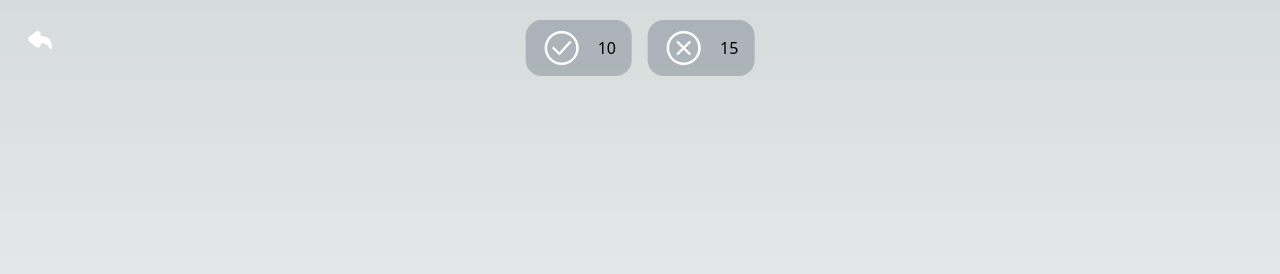
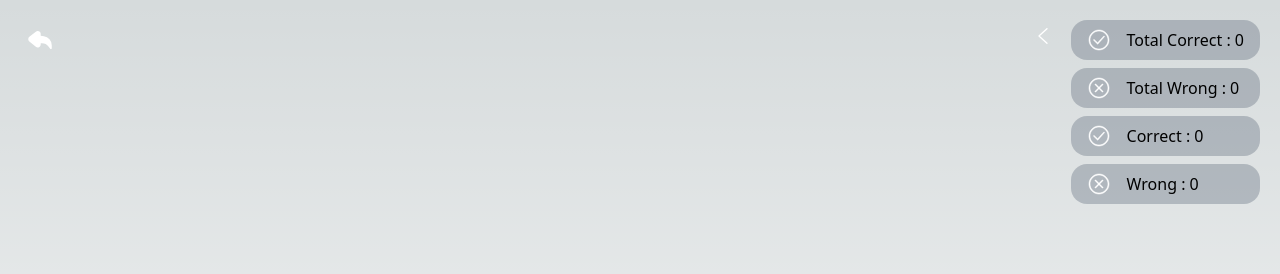
Before and after one commit to AnusitSrisawat/myVocabulary, a Next.js app in the folder Frontend/myvocabulary/: page /Game in a window 1280 px wide. Shown: the top 274 px of the page. Built offline with nearby package versions, Linux system fonts and the light colour scheme; no server answers.

Commit message:
chevronLeftWhite

```diff
--- a/Frontend/myvocabulary/src/app/page.tsx
+++ b/Frontend/myvocabulary/src/app/page.tsx
@@ -8,10 +8,10 @@ export default function Home() {
       <div className="flex justify-center items-center text-3xl font-bold">
         My Vocabulary
       </div>
-      <div className='relative bg-slate-700 shadow-xl bg-opacity-30 rounded-3xl flex flex-col justify-center items-center p-10 gap-5'>
+      <div className='relative bg-slate-700 shadow-xl bg-opacity-30 rounded-3xl flex flex-col justify-center items-center p-10 gap-5 lg:min-w-[30vw]'>
 
         <Link href="/Game">
-          <div className='bg-slate-500 bg-opacity-30 p-5 rounded-2xl flex flex-row justify-center items-center gap-2 min-w-40 border-2 border-slate-600 hover:border-slate-500 hover:bg-slate-500 hover:shadow-lg hover:scale-105 active:scale-90 duration-200 cursor-pointer'>
+          <div className='bg-slate-500 bg-opacity-30 p-5 rounded-2xl flex flex-row justify-center items-center gap-2 min-w-48 border-2 border-slate-600 hover:border-slate-500 hover:bg-slate-500 hover:shadow-lg hover:scale-105 active:scale-90 duration-200 cursor-pointer'>
             <div className='rounded-full w-10 h-10'>
               {/* <img src="/game.svg" alt="game" className='w-full h-full hover:scale-105 active:scale-90 cursor-pointer duration-200 /> */}
               <img src="/gameWhite.svg" alt="game" className='w-full h-full hover:scale-105 active:scale-90 cursor-pointer duration-200' />
@@ -21,7 +21,7 @@ export default function Home() {
         </Link>
 
         <Link href="/Words">
-          <div className='bg-slate-500 bg-opacity-30 p-5 rounded-2xl flex flex-row justify-center items-center gap-2 min-w-40 border-2 border-slate-600 hover:border-slate-500 hover:bg-slate-500 hover:shadow-lg hover:scale-105 active:scale-90 duration-200 cursor-pointer'>
+          <div className='bg-slate-500 bg-opacity-30 p-5 rounded-2xl flex flex-row justify-center items-center gap-2 min-w-48 border-2 border-slate-600 hover:border-slate-500 hover:bg-slate-500 hover:shadow-lg hover:scale-105 active:scale-90 duration-200 cursor-pointer'>
             <div className='rounded-full w-10 h-10'>
               {/* <img src="/words.svg" alt="words" className='w-full h-full hover:scale-105 active:scale-90 cursor-pointer duration-200 /> */}
               <img src="/wordsWhite.svg" alt="words" className='w-full h-full hover:scale-105 active:scale-90 cursor-pointer duration-200' />
@@ -31,7 +31,7 @@ export default function Home() {
         </Link>
 
         <Link href="/Setting">
-          <div className='bg-slate-500 bg-opacity-30 p-5 rounded-2xl flex flex-row justify-center items-center gap-2 min-w-40 border-2 border-slate-600 hover:border-slate-500 hover:bg-slate-500 hover:shadow-lg hover:scale-105 active:scale-90 duration-200 cursor-pointer'>
+          <div className='bg-slate-500 bg-opacity-30 p-5 rounded-2xl flex flex-row justify-center items-center gap-2 min-w-48 border-2 border-slate-600 hover:border-slate-500 hover:bg-slate-500 hover:shadow-lg hover:scale-105 active:scale-90 duration-200 cursor-pointer'>
             <div className='rounded-full w-10 h-10'>
               {/* <img src="/setting.svg" alt="setting" className='w-full h-full hover:scale-105 active:scale-90 cursor-pointer duration-200 /> */}
               <img src="/settingWhite.svg" alt="setting" className='w-full h-full hover:scale-105 active:scale-90 cursor-pointer duration-200' />
--- a/Frontend/myvocabulary/src/pages/Game.tsx
+++ b/Frontend/myvocabulary/src/pages/Game.tsx
@@ -11,12 +11,21 @@ interface Word {
 }
 
 export default function Game() {
+  const [totalCorrectPoint, setTotalCorrectPoint] = useState(0);
+  const [totalWrongPoint, setTotalWrongPoint] = useState(0);
+  const [correctPoint, setCorrectPoint] = useState(0);
+  const [wrongPoint, setWrongPoint] = useState(0);
   const [countMax, setCountMax] = useState(0);
   const [count, setCount] = useState(0);
   const [ans, setAns] = useState(false);
   const [clickAns, setClickAns] = useState('');
   const [choices, setChoices] = useState<Array<Array<Word>>>([]);
   const [data, setData] = useState<Array<Word>>([]);
+
+  const [lang, setLang] = useState('tha');
+  const [toLang, setToLang] = useState('eng');
+
+  const [toggle, setToggle] = useState(true);
 
   useEffect(() => {
     fetchData();
@@ -59,9 +68,15 @@ export default function Game() {
     setChoices(result);
   };
 
-  const ansNext = () => {
+  const ansNext = (id: string) => {
     setAns(true);
-    console.log(ans);
+    if (id == currentWord.id) {
+      setCorrectPoint((prevCount) => (prevCount + 1));
+      setTotalCorrectPoint((prevCount) => (prevCount + 1));
+    } else {
+      setWrongPoint((prevCount) => (prevCount + 1));
+      setTotalWrongPoint((prevCount) => (prevCount + 1));
+    }
 
     setTimeout(() => {
       setAns(false);
@@ -81,6 +96,10 @@ export default function Game() {
   const handlePrev = () => {
     setAns(true);
     setCount((prevCount) => (prevCount - 1) % data.length); // Loop count within data length
+  };
+
+  const togglepoint = () => {
+    setToggle(!toggle);
   };
 
   const currentWord = data[count];
@@ -117,7 +136,11 @@ export default function Game() {
               <div className='rounded-full w-10 h-10'>
                 <img src="/gameWhite.svg" alt="game" className='w-full h-full hover:scale-125 active:scale-90 duration-200 cursor-pointer' />
               </div>
-              <div className='break-words whitespace-normal text-xl md:text-3xl'>{currentWord?.in_thai}</div>
+              <div className='break-words whitespace-normal text-xl md:text-3xl'>
+                {lang === 'tha' && <span> {currentWord?.in_thai}</span>}
+                {lang === 'eng' && <span> {currentWord?.in_english}</span>}
+                {lang === 'jpn' && <span> {currentWord?.in_japanese}</span>}
+              </div>
             </div>
 
             <div className='w-full grid grid-cols-1 md:grid-cols-2 gap-4 md:gap-6 justify-center items-center text-base md:text-xl'>
@@ -125,8 +148,13 @@ export default function Game() {
                 <div key={choiceIndex} className={`w-full bg-slate-600 bg-opacity-10 text-left px-4 py-3 md:px-5 md:py-4 rounded-xl cursor-pointer border-2 border-slate-600 hover:border-slate-500 hover:bg-slate-500 hover:shadow-lg hover:scale-105 active:scale-90 duration-200
                 ${currentWord?.id == choiceItem?.id && ans ? '!bg-green-500 bg-opacity-100 border-2 !border-green-600 !hover:border-green-500 !hover:bg-green-500' : ''}
                 ${currentWord?.id != choiceItem?.id && ans && clickAns == choiceItem?.id ? '!bg-red-500 bg-opacity-100 border-2 !border-red-600 !hover:border-red-500 !hover:bg-red-500' : ''}`}
-                  onClick={() => { ansNext(); setClickAns(choiceItem?.id) }}>
-                  {String.fromCharCode(65 + choiceIndex)}. <span>{choiceItem?.in_thai}</span>
+                  onClick={() => { ansNext(choiceItem?.id); setClickAns(choiceItem?.id) }}>
+                  {String.fromCharCode(65 + choiceIndex)}.
+
+                  {toLang === 'tha' && <span> {choiceItem?.in_english}</span>}
+                  {toLang === 'eng' && <span> {choiceItem?.in_english}</span>}
+                  {toLang === 'jpn' && <span> {choiceItem?.in_japanese}</span>}
+
                 </div>
               ))}
             </div>
@@ -142,17 +170,33 @@ export default function Game() {
           </div>
         </div>
 
-        <div className='fixed top-0 left-1/2 -translate-x-1/2'>
-          <div className='rounded-full w-full h-fit p-5 flex flex-row justify-start items-start gap-2 lg:gap-4'>
-            <div className='flex flex-row justify-center items-center gap-2 lg:gap-4 bg-slate-600 bg-opacity-30 px-4 py-2 rounded-2xl'>
-              {/* <img src="/correct.svg" alt="correct" className='w-full h-full hover:scale-125 active:scale-90 cursor-pointer duration-200' /> */}
-              <img src="/correctWhite.svg" alt="correct" className='w-10 h-10 hover:scale-125 active:scale-90 cursor-pointer duration-200' />
-              <div>10</div>
+        <div className={`fixed top-0 right-0 duration-200 ${toggle ? '' : '-right-52'}`}>
+          <div className={`relative rounded-full w-full h-fit p-5 flex flex-col justify-start items-start gap-2 duration-200`}>
+            <div className={`absolute top-0 left-0 flex justify-start items-start py-7 -translate-x-full ${toggle ? '' : '-scale-100'}`}
+              onClick={() => togglepoint()}>
+              {/* <img src="/chevronLeft.svg" alt="chevronLeft" className='w-4 h-4 hover:scale-125 active:scale-90 cursor-pointer duration-200' /> */}
+              <img src="/chevronLeftWhite.svg" alt="chevronLeft" className='w-4 h-4 hover:scale-125 active:scale-90 cursor-pointer duration-200' />
             </div>
-            <div className='flex flex-row justify-center items-center gap-2 lg:gap-4 bg-slate-600 bg-opacity-30 px-4 py-2 rounded-2xl'>
-              {/* <img src="/wrong.svg" alt="wrong" className='w-full h-full hover:scale-125 active:scale-90 cursor-pointer duration-200' /> */}
-              <img src="/wrongWhite.svg" alt="wrong" className='w-10 h-10 hover:scale-125 active:scale-90 cursor-pointer duration-200' />
-              <div>15</div>
+
+            <div className='flex flex-row justify-start items-center gap-2 lg:gap-4 bg-slate-600 bg-opacity-30 px-4 py-2 rounded-2xl w-full'>
+              {/* <img src="/correct.svg" alt="correct" className='w-6 h-6 hover:scale-125 active:scale-90 cursor-pointer duration-200' /> */}
+              <img src="/correctWhite.svg" alt="correct" className='w-6 h-6 hover:scale-125 active:scale-90 cursor-pointer duration-200' />
+              <div className='whitespace-nowrap'>Total Correct : {totalCorrectPoint}</div>
+            </div>
+            <div className='flex flex-row justify-start items-center gap-2 lg:gap-4 bg-slate-600 bg-opacity-30 px-4 py-2 rounded-2xl w-full'>
+              {/* <img src="/wrong.svg" alt="wrong" className='w-6 h-6 hover:scale-125 active:scale-90 cursor-pointer duration-200' /> */}
+              <img src="/wrongWhite.svg" alt="wrong" className='w-6 h-6 hover:scale-125 active:scale-90 cursor-pointer duration-200' />
+              <div className='whitespace-nowrap'>Total Wrong : {totalWrongPoint}</div>
+            </div>
+            <div className='flex flex-row justify-start items-center gap-2 lg:gap-4 bg-slate-600 bg-opacity-30 px-4 py-2 rounded-2xl w-full'>
+              {/* <img src="/correct.svg" alt="correct" className='w-6 h-6 hover:scale-125 active:scale-90 cursor-pointer duration-200' /> */}
+              <img src="/correctWhite.svg" alt="correct" className='w-6 h-6 hover:scale-125 active:scale-90 cursor-pointer duration-200' />
+              <div className='whitespace-nowrap'>Correct : {correctPoint}</div>
+            </div>
+            <div className='flex flex-row justify-start items-center gap-2 lg:gap-4 bg-slate-600 bg-opacity-30 px-4 py-2 rounded-2xl w-full'>
+              {/* <img src="/wrong.svg" alt="wrong" className='w-6 h-6 hover:scale-125 active:scale-90 cursor-pointer duration-200' /> */}
+              <img src="/wrongWhite.svg" alt="wrong" className='w-6 h-6 hover:scale-125 active:scale-90 cursor-pointer duration-200' />
+              <div className='whitespace-nowrap'>Wrong : {wrongPoint}</div>
             </div>
           </div>
         </div>
```
Also changed, not shown: Frontend/myvocabulary/public/chevronLeft.svg (added), Frontend/myvocabulary/public/chevronLeftWhite.svg (added).
